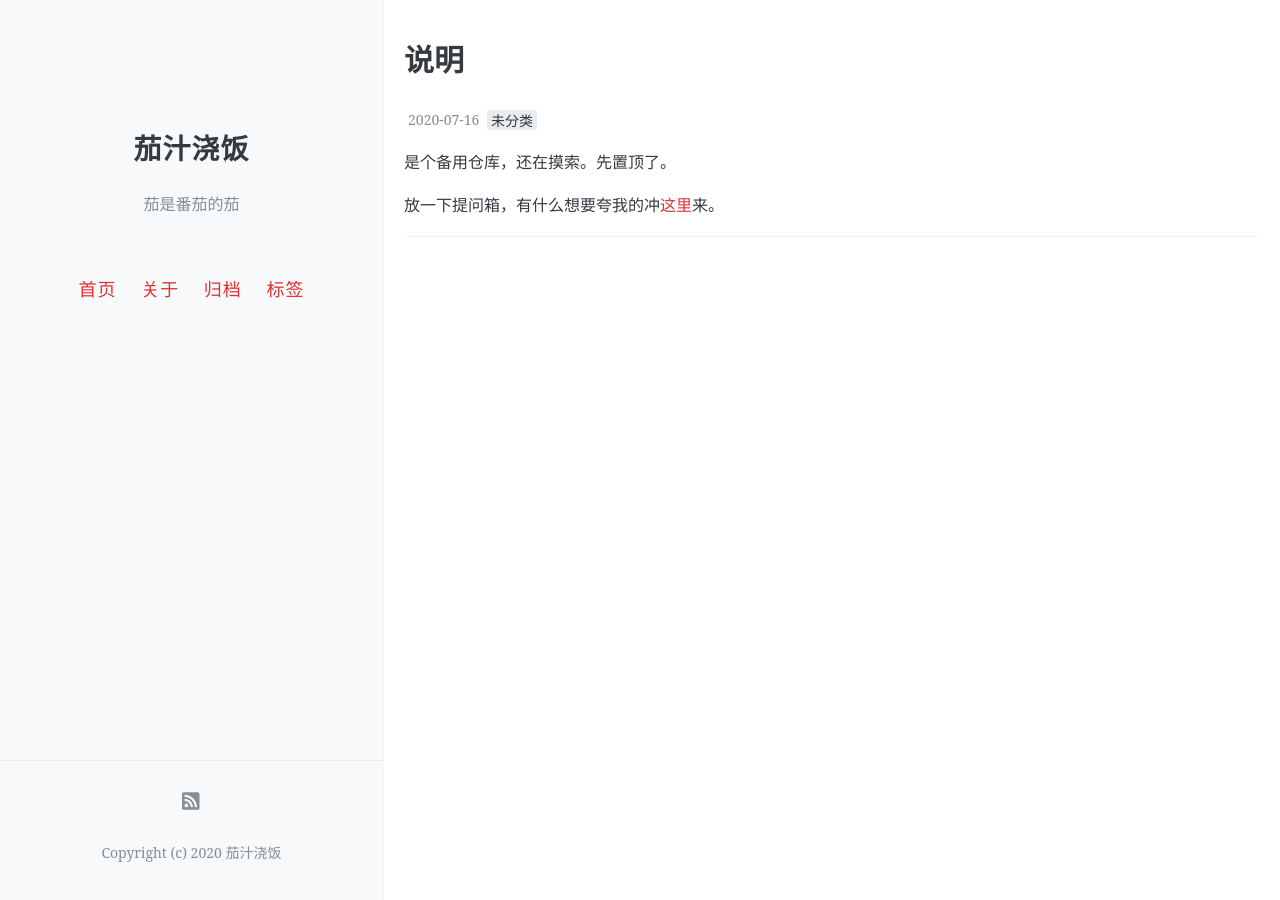
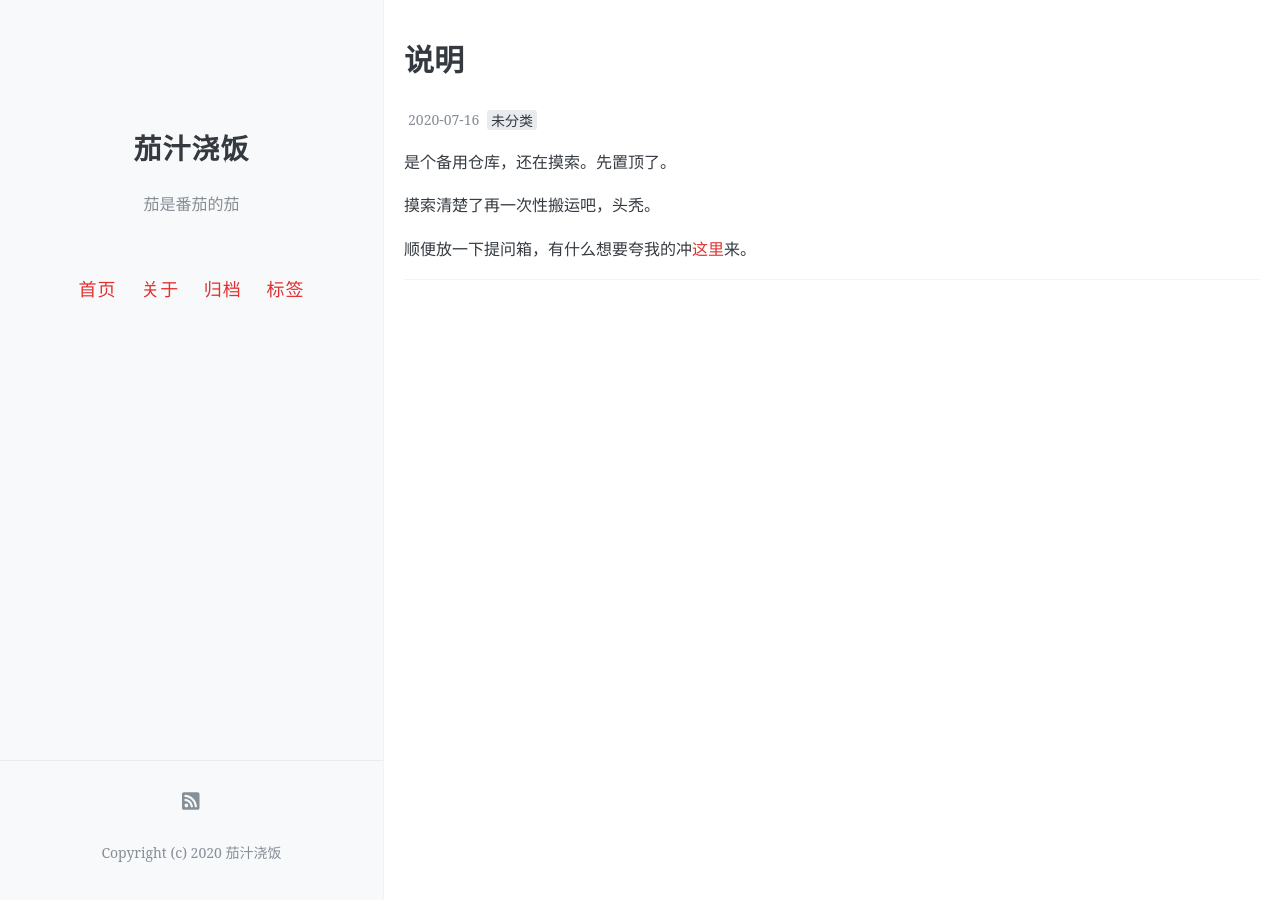
Before and after one commit to onemorebluemoon/ketchup, a Jekyll site: the page built from _posts/2020-07-16-instructions.md, in a window 1280 px wide. Built offline with Jekyll 4.4.1, drawn with Linux system fonts in a browser that asks for light colours; comment, search, counter and statistics services are not loaded.

Commit message:
Update 2020-07-16-instructions.md

```diff
--- a/_posts/2020-07-16-instructions.md
+++ b/_posts/2020-07-16-instructions.md
@@ -11,4 +11,6 @@ pinned: true
 
 是个备用仓库，还在摸索。先置顶了。
 
-放一下提问箱，有什么想要夸我的冲[这里](http://www.popiask.cn/HIc3DE)来。
+摸索清楚了再一次性搬运吧，头秃。
+
+顺便放一下提问箱，有什么想要夸我的冲[这里](http://www.popiask.cn/HIc3DE)来。
```
